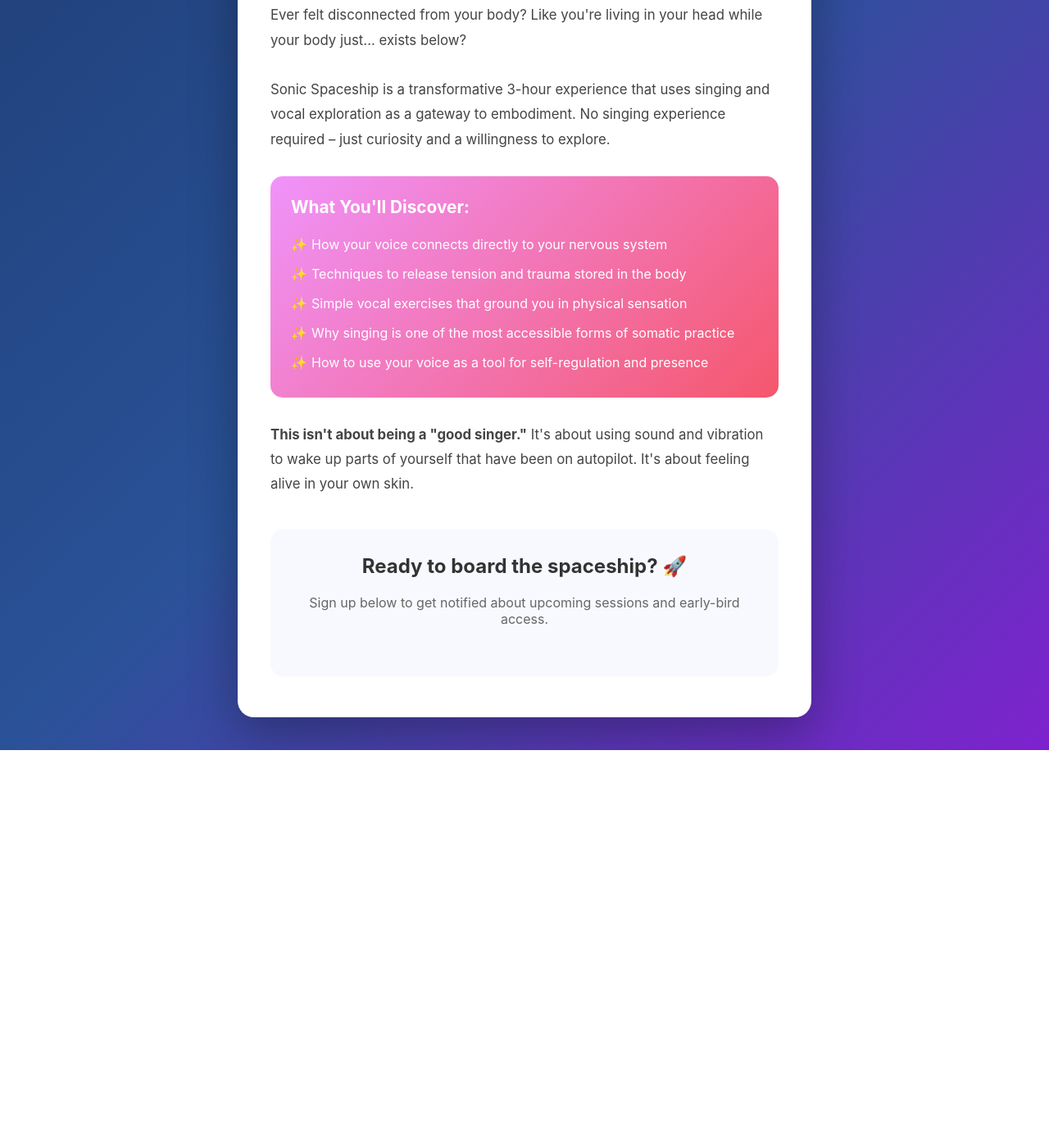
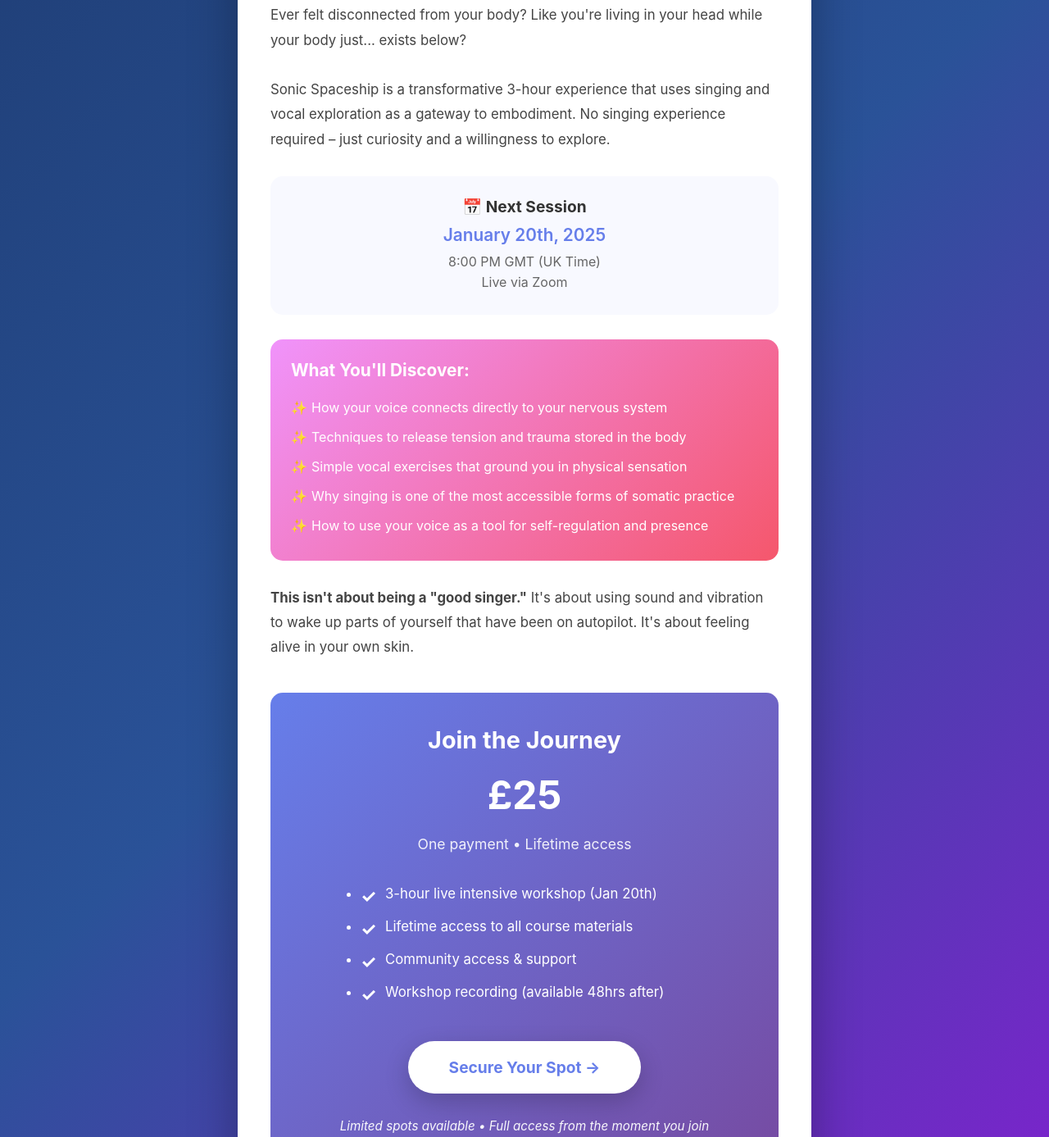
Before and after one commit to J3ddda/home, a plain HTML site: page sonic-spaceship.html in a window 1280 px wide. Shown: the part 355-1742 px from the top of the page at 82% size. Before the commit the page ends 1270 px from the top, so only its background shows below. Drawn offline with Linux system fonts and the light colour scheme.

Commit message:
Update sonic-spaceship.html

```diff
--- a/sonic-spaceship.html
+++ b/sonic-spaceship.html
@@ -97,71 +97,102 @@
             left: 0;
         }
 
-        .signup-section {
+        .info-box {
             background: #f8f9ff;
-            padding: 30px;
+            padding: 25px;
+            border-radius: 15px;
+            margin: 30px 0;
+            text-align: center;
+        }
+
+        .info-box h3 {
+            color: #333;
+            margin-bottom: 10px;
+            font-size: 1.2em;
+        }
+
+        .info-box .date {
+            font-size: 1.3em;
+            color: #667eea;
+            font-weight: 600;
+            margin: 10px 0;
+        }
+
+        .info-box .detail {
+            color: #666;
+            margin: 5px 0;
+        }
+
+        .pricing-section {
+            background: linear-gradient(135deg, #667eea 0%, #764ba2 100%);
+            color: white;
+            padding: 40px 30px;
             border-radius: 15px;
             text-align: center;
             margin-top: 40px;
         }
 
-        .signup-section h2 {
-            color: #333;
-            margin-bottom: 20px;
+        .pricing-section h2 {
+            font-size: 1.8em;
+            margin-bottom: 15px;
         }
 
-        .signup-section > p {
-            margin-bottom: 30px;
-            color: #666;
+        .price {
+            font-size: 3em;
+            font-weight: 700;
+            margin: 20px 0;
         }
 
-        /* Style the Kit.com form to match our design */
-        .signup-section form {
-            background: white;
-            padding: 30px;
-            border-radius: 10px;
-            max-width: 500px;
-            margin: 0 auto;
+        .price-detail {
+            font-size: 1.1em;
+            opacity: 0.9;
+            margin-bottom: 30px;
         }
 
-        /* Override Kit.com's default styles */
-        .signup-section input[type="email"],
-        .signup-section input[type="text"] {
-            width: 100% !important;
-            padding: 15px !important;
-            margin: 10px 0 !important;
-            border: 2px solid #e0e0e0 !important;
-            border-radius: 8px !important;
-            font-size: 16px !important;
-            font-family: inherit !important;
-            transition: border-color 0.2s !important;
+        .cta-button {
+            display: inline-block;
+            background: white;
+            color: #667eea;
+            text-decoration: none;
+            padding: 20px 50px;
+            border-radius: 50px;
+            font-weight: 700;
+            font-size: 1.2em;
+            transition: transform 0.2s, box-shadow 0.2s;
+            box-shadow: 0 10px 30px rgba(0,0,0,0.2);
         }
 
-        .signup-section input[type="email"]:focus,
-        .signup-section input[type="text"]:focus {
-            outline: none !important;
-            border-color: #667eea !important;
+        .cta-button:hover {
+            transform: translateY(-3px);
+            box-shadow: 0 15px 40px rgba(0,0,0,0.3);
         }
 
-        .signup-section button[type="submit"],
-        .signup-section input[type="submit"] {
-            background: linear-gradient(135deg, #667eea 0%, #764ba2 100%) !important;
-            color: white !important;
-            border: none !important;
-            padding: 15px 40px !important;
-            border-radius: 50px !important;
-            font-size: 16px !important;
-            font-weight: 600 !important;
-            cursor: pointer !important;
-            transition: transform 0.2s, box-shadow 0.2s !important;
-            margin-top: 10px !important;
-            width: 100% !important;
+        .included-list {
+            text-align: left;
+            margin: 30px auto 40px;
+            max-width: 400px;
         }
 
-        .signup-section button[type="submit"]:hover,
-        .signup-section input[type="submit"]:hover {
-            transform: translateY(-2px) !important;
-            box-shadow: 0 10px 25px rgba(102, 126, 234, 0.4) !important;
+        .included-list li {
+            padding: 10px 0;
+            padding-left: 30px;
+            position: relative;
+            font-size: 1.05em;
+        }
+
+        .included-list li:before {
+            content: "✓";
+            position: absolute;
+            left: 0;
+            font-weight: bold;
+            font-size: 1.3em;
+        }
+
+        .guarantee {
+            margin-top: 30px;
+            font-size: 0.95em;
+            opacity: 0.95;
+            font-style: italic;
         }
     </style>
 </head>
@@ -179,6 +210,13 @@
             <p>Sonic Spaceship is a transformative 3-hour experience that uses singing and vocal exploration as a gateway to embodiment. No singing experience required – just curiosity and a willingness to explore.</p>
         </div>
 
+        <div class="info-box">
+            <h3>📅 Next Session</h3>
+            <div class="date">January 20th, 2025</div>
+            <div class="detail">8:00 PM GMT (UK Time)</div>
+            <div class="detail">Live via Zoom</div>
+        </div>
+
         <div class="highlight-box">
             <h2>What You'll Discover:</h2>
             <ul>
@@ -194,11 +232,21 @@
             <p><strong>This isn't about being a "good singer."</strong> It's about using sound and vibration to wake up parts of yourself that have been on autopilot. It's about feeling alive in your own skin.</p>
         </div>
 
-        <div class="signup-section">
-            <h2>Ready to board the spaceship? 🚀</h2>
-            <p>Sign up below to get notified about upcoming sessions and early-bird access.</p>
+        <div class="pricing-section">
+            <h2>Join the Journey</h2>
+            <div class="price">£25</div>
+            <div class="price-detail">One payment • Lifetime access</div>
 
-<script async data-uid="3fc16fc261" src="https://franklinstone.kit.com/3fc16fc261/index.js"></script>
+            <ul class="included-list">
+                <li>3-hour live intensive workshop (Jan 20th)</li>
+                <li>Lifetime access to all course materials</li>
+                <li>Community access & support</li>
+                <li>Workshop recording (available 48hrs after)</li>
+            </ul>
+
+            <a href="https://buy.stripe.com/3cI9AT1tSa94cyMd5V1B602" class="cta-button">Secure Your Spot →</a>
+
+            <p class="guarantee">Limited spots available • Full access from the moment you join</p>
         </div>
     </div>
 </body>
```
